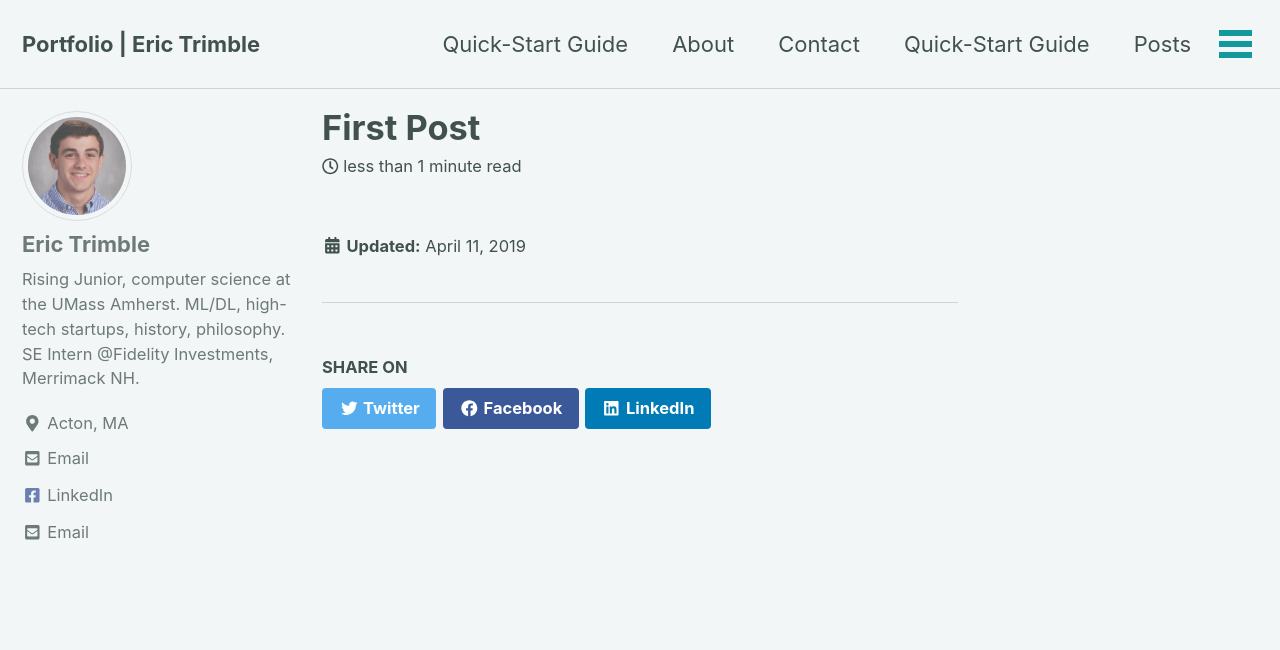
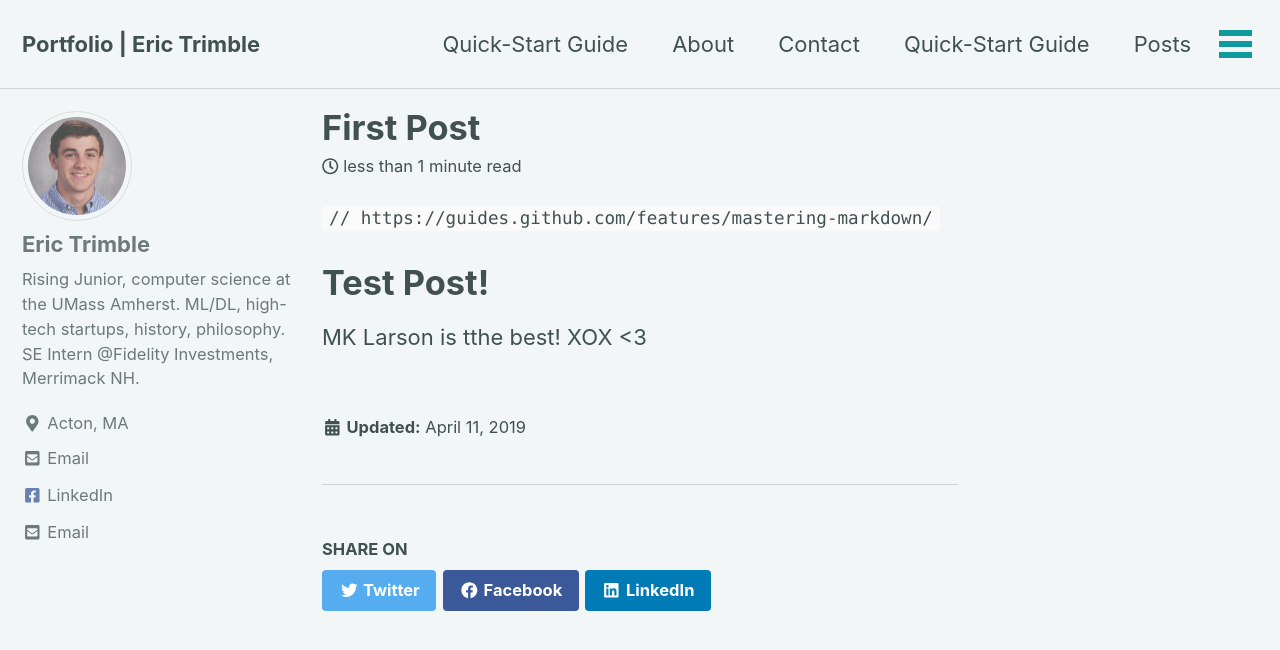
Before and after one commit to erictrimbs/ETrimbs.github.io, a Jekyll site: the page built from _posts/2019-4-11-First-post.md, in a window 1280 px wide and 900 px high. Shown: the top 650 px of the window. Built offline with Jekyll 4.4.1, drawn with Linux system fonts in a browser that asks for light colours; cached includes are drawn as plain includes; nearby versions of some CDN libraries.

Commit message:
Update 2019-4-11-First-post.md

```diff
--- a/_posts/2019-4-11-First-post.md
+++ b/_posts/2019-4-11-First-post.md
@@ -1,3 +1,7 @@
 ---
 excerpt: hi
 ---
+`// https://guides.github.com/features/mastering-markdown/`
+
+# Test Post!
+MK Larson is tthe best! XOX <3
```
